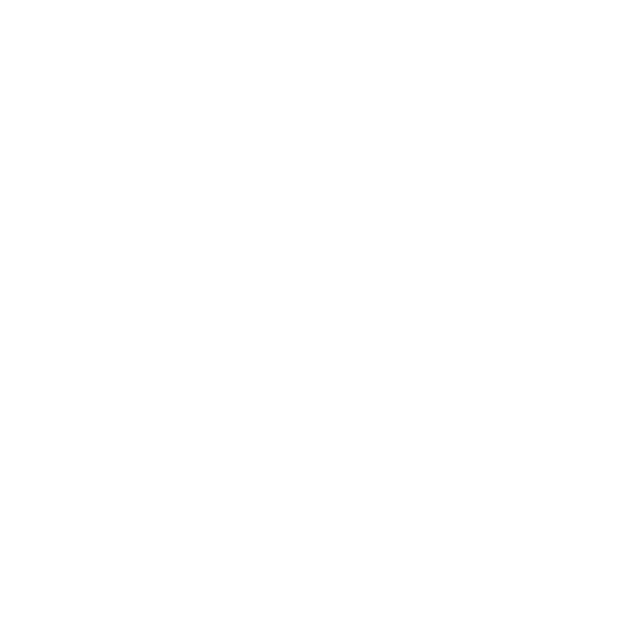
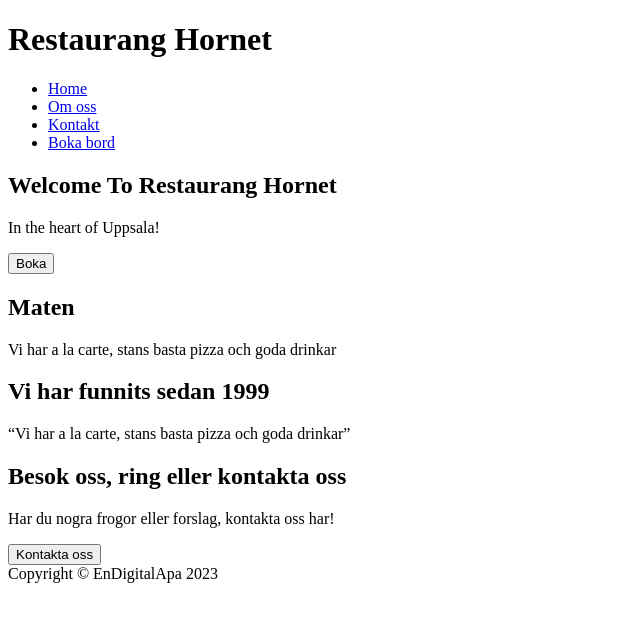
Before and after one commit to Mekly-stack/landing-page, a plain HTML site: page index.html in a window 1280 px wide. Shown: the whole page, without its empty margins (0-640 px from the left). Drawn offline with Linux system fonts and the light colour scheme.

Commit message:
Added menu, sections and footer

```diff
--- a/index.html
+++ b/index.html
@@ -6,7 +6,51 @@
     <meta name="viewport" content="width=device-width, initial-scale=1.0">
     <title>Restaurang Hornet</title>
 </head>
+
 <body>
+    <header>
+        <!--<img src="" alt="My company logo" -->
+    <h1>Restaurang Hornet</h1>
+    <nav class="menu">
+        <ul>
+            <li><a href="#home">Home</a></li>
+            <li><a href="#about">Om oss</a></li>
+            <li><a href="#contact">Kontakt</a></li>
+            <li><a href="#book">Boka bord</a></li>
 
-</body>
+        </ul>
+
+    </nav>
+</header>
+
+<main>
+
+    <section id="home">
+      <h2>Welcome To Restaurang Hornet</h2>
+      <p>In the heart of Uppsala!</p>
+      <button type="button">Boka</button>
+    </section>
+
+    <section id="menu">
+        <h2>Maten</h2>
+        <p>Vi har a la carte, stans basta pizza och goda drinkar</p>
+         <!--SOME IMAGES -->
+    </section>
+
+    <section id="quote">
+        <h2>Vi har funnits sedan 1999</h2>
+        <p><q>Vi har a la carte, stans basta pizza och goda drinkar</q></p>
+         <!--SOME IMAGES -->
+    </section>
+
+    <section id="intouch">
+        <h2>Besok oss, ring eller kontakta oss</h2>
+        <p>Har du nogra frogor eller forslag, kontakta oss har!</p>
+        <button type="button">Kontakta oss</button>
+      </section>
+
+
+        <footer>Copyright &copy; EnDigitalApa 2023</footer>
+
+    </body>
 </html>
```
